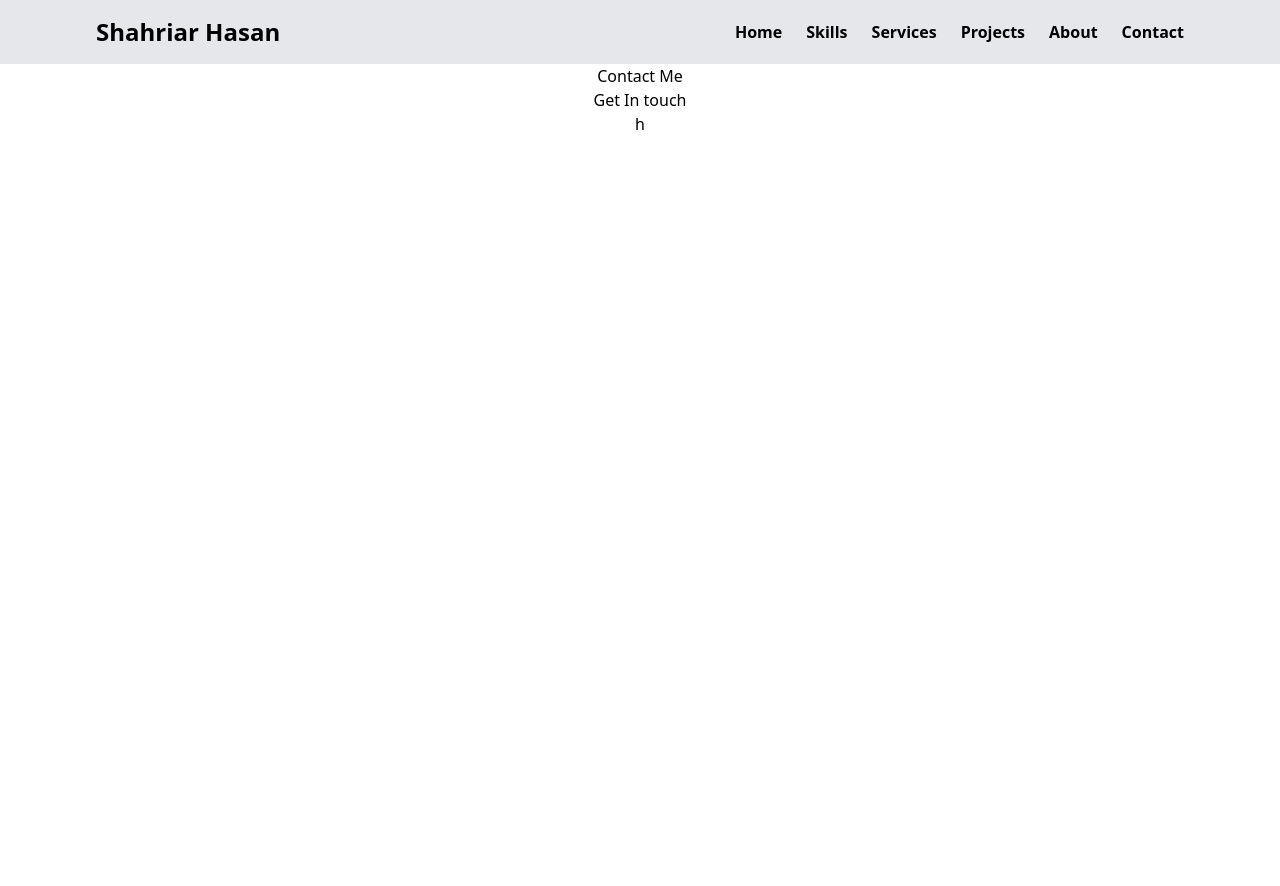
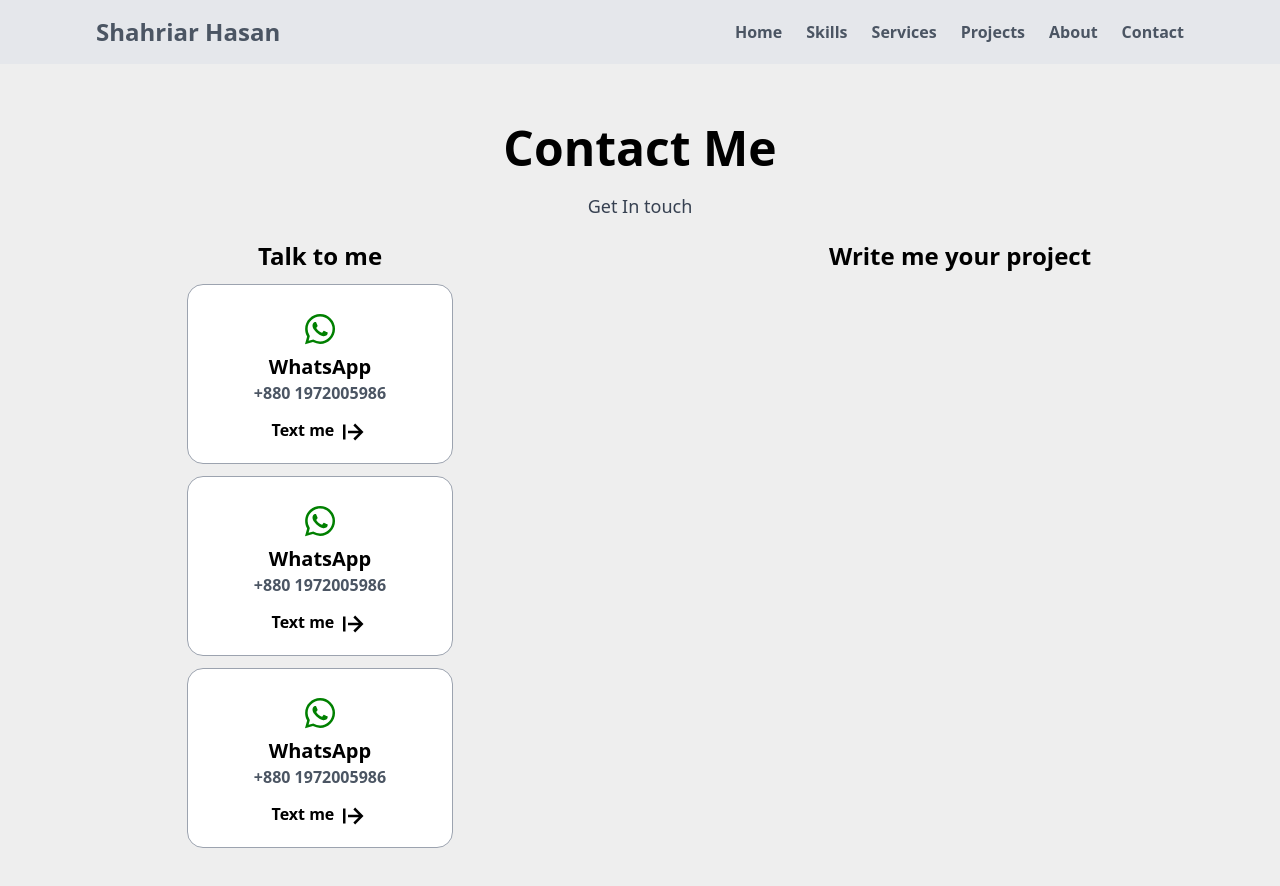
Before and after one commit to SIAM-TheLegend/Shahriar-Hasan-Siam, a Next.js app: page /contact in a window 1280 px wide. Shown: the top 886 px of the page. Before the commit the page ends 800 px from the top, so only its background shows below. Built offline with nearby package versions, Linux system fonts and the light colour scheme.

Commit message:
scroll button animated and contact page designing

```diff
--- a/src/app/contact/page.js
+++ b/src/app/contact/page.js
@@ -1,10 +1,40 @@
+import Link from "next/link";
+
 const ContactSection = () => {
   return (
-    <section className="text-center">
-      <h2 className="font-3xl">Contact Me</h2>
-      <p>Get In touch</p>
-      <div>h</div>
-      <div></div>
+    <section className="text-center bg-[#eeeeee] py-10">
+      <h2 className="section-heading">Contact Me</h2>
+      <p className="section-text">Get In touch</p>
+
+      <div className="grid grid-cols-2">
+        <div>
+          <h3 className="section-subheading">Talk to me</h3>
+          <div>
+            <div className="my-3 py-4 bg-white w-5/12 mx-auto rounded-2xl border border-gray-400">
+              <svg className="mx-auto mt-2 mb-1" xmlns="http://www.w3.org/2000/svg" width="40" height="40" viewBox="0 0 24 24" fill="green"><path fill-rule="evenodd" clip-rule="evenodd" d="M18.403 5.633A8.919 8.919 0 0 0 12.053 3c-4.948 0-8.976 4.027-8.978 8.977 0 1.582.413 3.126 1.198 4.488L3 21.116l4.759-1.249a8.981 8.981 0 0 0 4.29 1.093h.004c4.947 0 8.975-4.027 8.977-8.977a8.926 8.926 0 0 0-2.627-6.35m-6.35 13.812h-.003a7.446 7.446 0 0 1-3.798-1.041l-.272-.162-2.824.741.753-2.753-.177-.282a7.448 7.448 0 0 1-1.141-3.971c.002-4.114 3.349-7.461 7.465-7.461a7.413 7.413 0 0 1 5.275 2.188 7.42 7.42 0 0 1 2.183 5.279c-.002 4.114-3.349 7.462-7.461 7.462m4.093-5.589c-.225-.113-1.327-.655-1.533-.73-.205-.075-.354-.112-.504.112s-.58.729-.711.879-.262.168-.486.056-.947-.349-1.804-1.113c-.667-.595-1.117-1.329-1.248-1.554s-.014-.346.099-.458c.101-.1.224-.262.336-.393.112-.131.149-.224.224-.374s.038-.281-.019-.393c-.056-.113-.505-1.217-.692-1.666-.181-.435-.366-.377-.504-.383a9.65 9.65 0 0 0-.429-.008.826.826 0 0 0-.599.28c-.206.225-.785.767-.785 1.871s.804 2.171.916 2.321c.112.15 1.582 2.415 3.832 3.387.536.231.954.369 1.279.473.537.171 1.026.146 1.413.089.431-.064 1.327-.542 1.514-1.066.187-.524.187-.973.131-1.067-.056-.094-.207-.151-.43-.263"></path></svg>
+              <h4 className=" font-semibold text-black text-xl">WhatsApp</h4>
+              <p className="mb-3 font-semibold">+880 1972005986</p>
+              <Link className="text-md text-base text-black font-semibold" href="https://www.facebook.com">Text me <svg className="inline" xmlns="http://www.w3.org/2000/svg" width="30" height="30" viewBox="0 0 24 24" fill="black"><path className="hover:translate-x-5" d="M4 6h2v12H4zm4 7h8.586l-4.293 4.293 1.414 1.414L20.414 12l-6.707-6.707-1.414 1.414L16.586 11H8z"></path></svg></Link>
+            </div>
+            <div className="my-3 py-4 bg-white w-5/12 mx-auto rounded-2xl border border-gray-400">
+              <svg className="mx-auto mt-2 mb-1" xmlns="http://www.w3.org/2000/svg" width="40" height="40" viewBox="0 0 24 24" fill="green"><path fill-rule="evenodd" clip-rule="evenodd" d="M18.403 5.633A8.919 8.919 0 0 0 12.053 3c-4.948 0-8.976 4.027-8.978 8.977 0 1.582.413 3.126 1.198 4.488L3 21.116l4.759-1.249a8.981 8.981 0 0 0 4.29 1.093h.004c4.947 0 8.975-4.027 8.977-8.977a8.926 8.926 0 0 0-2.627-6.35m-6.35 13.812h-.003a7.446 7.446 0 0 1-3.798-1.041l-.272-.162-2.824.741.753-2.753-.177-.282a7.448 7.448 0 0 1-1.141-3.971c.002-4.114 3.349-7.461 7.465-7.461a7.413 7.413 0 0 1 5.275 2.188 7.42 7.42 0 0 1 2.183 5.279c-.002 4.114-3.349 7.462-7.461 7.462m4.093-5.589c-.225-.113-1.327-.655-1.533-.73-.205-.075-.354-.112-.504.112s-.58.729-.711.879-.262.168-.486.056-.947-.349-1.804-1.113c-.667-.595-1.117-1.329-1.248-1.554s-.014-.346.099-.458c.101-.1.224-.262.336-.393.112-.131.149-.224.224-.374s.038-.281-.019-.393c-.056-.113-.505-1.217-.692-1.666-.181-.435-.366-.377-.504-.383a9.65 9.65 0 0 0-.429-.008.826.826 0 0 0-.599.28c-.206.225-.785.767-.785 1.871s.804 2.171.916 2.321c.112.15 1.582 2.415 3.832 3.387.536.231.954.369 1.279.473.537.171 1.026.146 1.413.089.431-.064 1.327-.542 1.514-1.066.187-.524.187-.973.131-1.067-.056-.094-.207-.151-.43-.263"></path></svg>
+              <h4 className=" font-semibold text-black text-xl">WhatsApp</h4>
+              <p className="mb-3 font-semibold">+880 1972005986</p>
+              <Link className="text-md text-base text-black font-semibold" href="https://www.facebook.com">Text me <svg className="inline" xmlns="http://www.w3.org/2000/svg" width="30" height="30" viewBox="0 0 24 24" fill="black"><path className="hover:translate-x-5" d="M4 6h2v12H4zm4 7h8.586l-4.293 4.293 1.414 1.414L20.414 12l-6.707-6.707-1.414 1.414L16.586 11H8z"></path></svg></Link>
+            </div>
+            <div className="my-3 py-4 bg-white w-5/12 mx-auto rounded-2xl border border-gray-400">
+              <svg className="mx-auto mt-2 mb-1" xmlns="http://www.w3.org/2000/svg" width="40" height="40" viewBox="0 0 24 24" fill="green"><path fill-rule="evenodd" clip-rule="evenodd" d="M18.403 5.633A8.919 8.919 0 0 0 12.053 3c-4.948 0-8.976 4.027-8.978 8.977 0 1.582.413 3.126 1.198 4.488L3 21.116l4.759-1.249a8.981 8.981 0 0 0 4.29 1.093h.004c4.947 0 8.975-4.027 8.977-8.977a8.926 8.926 0 0 0-2.627-6.35m-6.35 13.812h-.003a7.446 7.446 0 0 1-3.798-1.041l-.272-.162-2.824.741.753-2.753-.177-.282a7.448 7.448 0 0 1-1.141-3.971c.002-4.114 3.349-7.461 7.465-7.461a7.413 7.413 0 0 1 5.275 2.188 7.42 7.42 0 0 1 2.183 5.279c-.002 4.114-3.349 7.462-7.461 7.462m4.093-5.589c-.225-.113-1.327-.655-1.533-.73-.205-.075-.354-.112-.504.112s-.58.729-.711.879-.262.168-.486.056-.947-.349-1.804-1.113c-.667-.595-1.117-1.329-1.248-1.554s-.014-.346.099-.458c.101-.1.224-.262.336-.393.112-.131.149-.224.224-.374s.038-.281-.019-.393c-.056-.113-.505-1.217-.692-1.666-.181-.435-.366-.377-.504-.383a9.65 9.65 0 0 0-.429-.008.826.826 0 0 0-.599.28c-.206.225-.785.767-.785 1.871s.804 2.171.916 2.321c.112.15 1.582 2.415 3.832 3.387.536.231.954.369 1.279.473.537.171 1.026.146 1.413.089.431-.064 1.327-.542 1.514-1.066.187-.524.187-.973.131-1.067-.056-.094-.207-.151-.43-.263"></path></svg>
+              <h4 className=" font-semibold text-black text-xl">WhatsApp</h4>
+              <p className="mb-3 font-semibold">+880 1972005986</p>
+              <Link className="text-md text-base text-black font-semibold" href="https://www.facebook.com">Text me <svg className="inline" xmlns="http://www.w3.org/2000/svg" width="30" height="30" viewBox="0 0 24 24" fill="black"><path className="hover:translate-x-5" d="M4 6h2v12H4zm4 7h8.586l-4.293 4.293 1.414 1.414L20.414 12l-6.707-6.707-1.414 1.414L16.586 11H8z"></path></svg></Link>
+            </div>
+          </div>
+
+        </div>
+        <div>
+          <h3 className="section-subheading">Write me your project</h3>
+        </div>
+      </div>
     </section>
   );
 };
--- a/src/app/globals.css
+++ b/src/app/globals.css
@@ -2,12 +2,31 @@
 @tailwind components;
 @tailwind utilities;
 
+/* @import url('https://fonts.googleapis.com/css2?family=Poppins&display=swap'); */
+::-webkit-scrollbar {
+  display: none;
+}
 * {
-  margin: 0;
-  padding: 0;
-  /* background: #dddddd; */
+  @apply m-0 p-0 text-gray-600;
+  /* font-family: "Poppins", sans-serif; */
+  font: 400;
+  font-style: normal;
 }
 
-/* .section-heading {
-  font-size: larger;
-} */
+@keyframes mouseScroll {
+  0% {transform: translateY(0)}
+  82% {transform: translateY(3px)}
+  100% {transform: translateY(0)}
+}
+
+.section-heading {
+  @apply text-5xl text-black font-semibold py-5;
+}
+
+.section-text {
+  @apply text-lg text-gray-700 pb-5;
+}
+
+.section-subheading {
+  @apply text-2xl font-semibold text-black;
+}
--- a/src/app/page.js
+++ b/src/app/page.js
@@ -1,7 +1,13 @@
 export default function Home() {
   return (
-    <div className="bg-gray-100">
-      {/* <p>hello</p> */}
+    <div className="bg-gray-300">
+      <a href="#" className="group">
+        <svg className="size-10 inline" xmlns="http://www.w3.org/2000/svg" viewBox="0 0 32 32" id="mouse">
+          <g>
+            <path d="M16,2a9.01,9.01,0,0,0-9,9V21a9,9,0,0,0,18,0V11A9.01,9.01,0,0,0,16,2Zm7,19A7,7,0,0,1,9,21V11a7,7,0,0,1,14,0Z"></path>
+            <path className="-translate-y-[1px] group-hover:translate-y-[3px] transition duration-300 animate-[mouseScroll_1s_ease-in-out_infinite]" d="M16,8a1,1,0,0,0-1,1v5a1,1,0,0,0,2,0V9A1,1,0,0,0,16,8Z"></path>
+          </g>
+        </svg> Scroll Below</a>
     </div>
   );
 }
```
Also changed, not shown: src/assets/scroll.svg (added).
